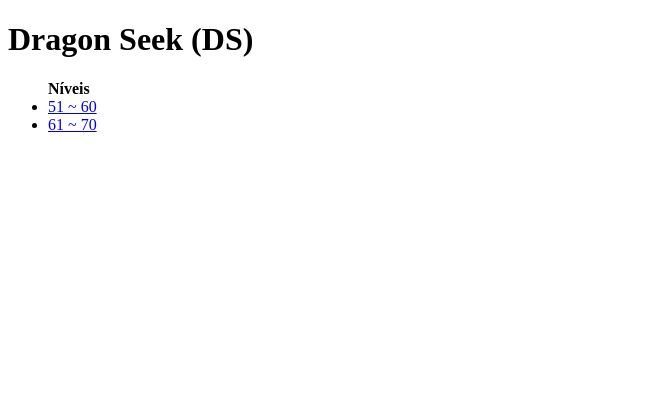
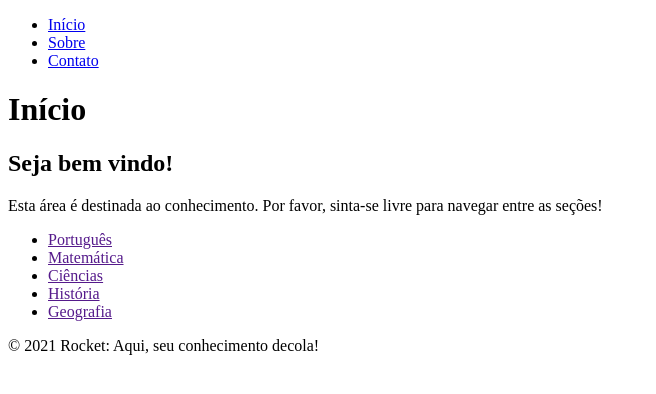
Before and after one commit to AlexandreSalerno/fundamentos-web, a plain HTML site: page index.html in a window 1280 px wide. Shown: the whole page, without its empty margins (0-656 px from the left). Drawn offline with Linux system fonts and the light colour scheme.

Commit message:
Readaptação de ideias - Início de modelo teste para o projeto Rocket

```diff
--- a/index.html
+++ b/index.html
@@ -1,21 +1,38 @@
 <!DOCTYPE html>
-<html lang="en">
+<html lang="pt-br">
 <head>
     <meta charset="UTF-8">
     <meta http-equiv="X-UA-Compatible" content="IE=edge">
     <meta name="viewport" content="width=device-width, initial-scale=1.0">
-    <title>PW</title>
+    <title>Rocket</title>
 </head>
 <body>
-    <h1>Dragon Seek (DS)</h1>
-    <ul>
-        <b>Níveis</b>
-        <li>
-            <a href="index/niveis_51_60.html">51 ~ 60</a>
-        </li>
-        <li>
-            <a href="index/niveis_61_70.html">61 ~ 70</a>
-        </li>
-    </ul>
+    <nav>
+        <ul>
+            <li><a href="index.html">Início</a></li>
+            <li><a href="sobre.html">Sobre</a></li>
+            <li><a href="contato.html">Contato</a></li>
+        </ul>
+    </nav>
+
+    <header>
+        <h1>Início</h1>
+        <h2>Seja bem vindo!</h2>
+        <p>Esta área é destinada ao conhecimento. Por favor, sinta-se livre para navegar entre as seções!</p>
+    </header>
+
+    <section>
+        <ul>
+            <li><a href="">Português</a></li>
+            <li><a href="">Matemática</a></li>
+            <li><a href="">Ciências</a></li>
+            <li><a href="">História</a></li>
+            <li><a href="">Geografia</a></li>
+        </ul>
+    </section>
+
+    <footer>
+        © 2021 Rocket: Aqui, seu conhecimento decola!
+    </footer>
 </body>
 </html>
```
Also changed, not shown: contato.html (added, +37 -0 lines), index/niveis_51_60.html (deleted, +0 -30 lines), index/niveis_61_70.html (deleted, +0 -22 lines), sobre.html (added, +41 -0 lines), assets/img/amuleto_fantasma.png (deleted), assets/img/cristal_elemental.png (deleted), assets/img/foto_ale.jpg (added).
